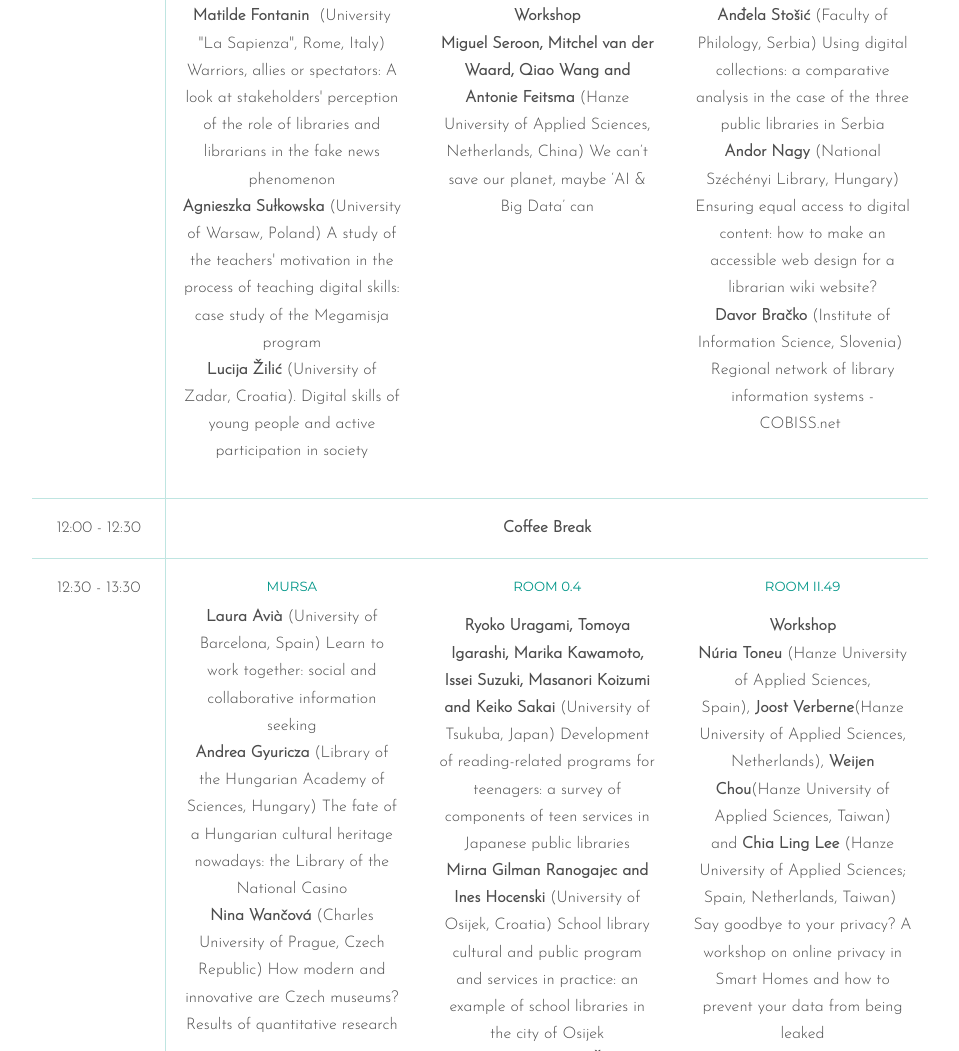
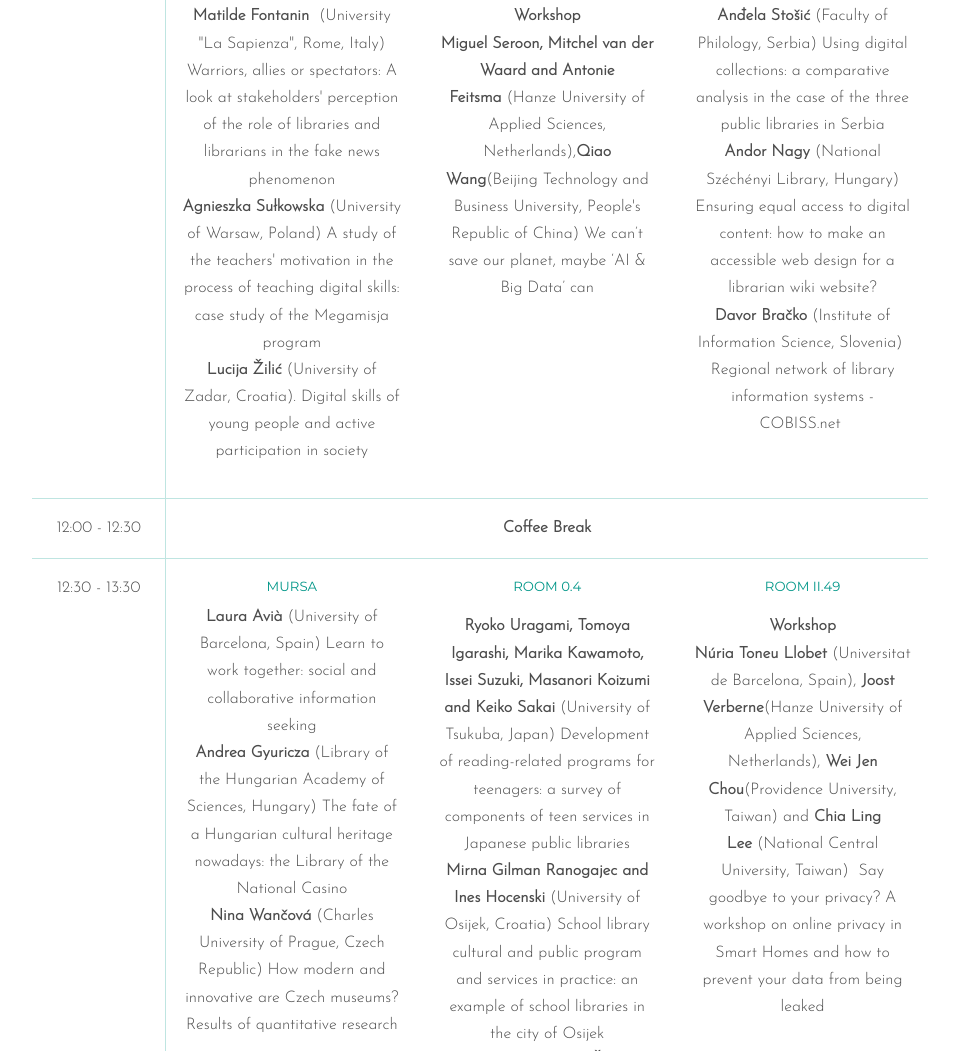
Before and after one commit to anxieanx/bobcatsss_2019, a plain HTML site: page program.html in a window 1280 px wide. Shown: the part 2342-3393 px from the top of the page, without its empty margins (160-1119 px from the left). Drawn offline with nearby package versions, Linux system fonts and the light colour scheme.

Commit message:
Add files via upload

```diff
--- a/program.html
+++ b/program.html
@@ -194,7 +194,8 @@
           <div class="program__info--small">
             <h5>ROOM II.49</h5>
             <p><strong>Workshop</strong><br>
-              <strong>Ziming Gong, Yang Liu and Rik de Vries</strong>&nbsp;(Hanze University of Applied  Science<strong>,&nbsp;</strong>China, Netherlands) Augment my workplace</p>
+               <strong>Laia Darbra Martinez</strong>(Universitat de Barcelona, Spain),<strong>Max Ehlert</strong>(International School of Management, Germany) <strong>Ziming Gong and Yang Liu</strong>(Beijing Technology and Business University, People's Republic of
+China) and  <strong>Wout Feringa and Rik de Vries</strong>(Hanze University of Applied Science, Netherlands) Augment my workplace</p>
           </div>
         </div>
       </div>
@@ -231,8 +232,9 @@
           <div class="program__info--small">
             <h5>ROOM 0.4</h5>
             <p><strong>Workshop</strong> <br>
-            <strong>Miguel Seroon, Mitchel van der Waard,  Qiao Wang and Antonie Feitsma</strong>&nbsp;(Hanze University of Applied  Sciences, Netherlands, China) We can&rsquo;t save our planet, maybe &lsquo;AI &amp; Big  Data&rsquo; can</p>
-</div>
+            <strong>Miguel Seroon, Mitchel van der Waard and Antonie Feitsma</strong>&nbsp;(Hanze University of Applied  Sciences, Netherlands),<strong>Qiao Wang</strong>(Beijing Technology and
+Business University, People's Republic of China) We can&rsquo;t save our planet, maybe &lsquo;AI &amp; Big  Data&rsquo; can</p>
+			</div>
 
           <div class="program__info--small">
             <h5>ROOM II.49</h5>
@@ -268,8 +270,10 @@
           <div class="program__info--small">
             <h5>ROOM II.49</h5>
             <p><strong>Workshop</strong><br>
-            <strong>Núria Toneu&nbsp;</strong>(Hanze University of  Applied Sciences, Spain),&nbsp;<strong>Joost Verberne</strong>(Hanze University of  Applied Sciences, Netherlands),&nbsp;<strong>Weijen Chou</strong>(Hanze University of  Applied Sciences, Taiwan) and&nbsp;<strong>Chia Ling Lee</strong>&nbsp;(Hanze University  of Applied Sciences; Spain, Netherlands, Taiwan)&nbsp; Say goodbye to your  privacy? A workshop on online privacy in Smart Homes and how to prevent your  data from being leaked</p>
-</div>
+            <strong>Núria Toneu Llobet&nbsp;</strong>(Universitat de Barcelona,
+Spain),&nbsp;<strong>Joost Verberne</strong>(Hanze University of  Applied Sciences, Netherlands),&nbsp;<strong>Wei Jen Chou</strong>(Providence University, Taiwan) and&nbsp;<strong>Chia Ling Lee</strong>&nbsp;(National
+Central University, Taiwan)&nbsp; Say goodbye to your  privacy? A workshop on online privacy in Smart Homes and how to prevent your  data from being leaked</p>
+			</div>
         </div>
       </div>
 
```
